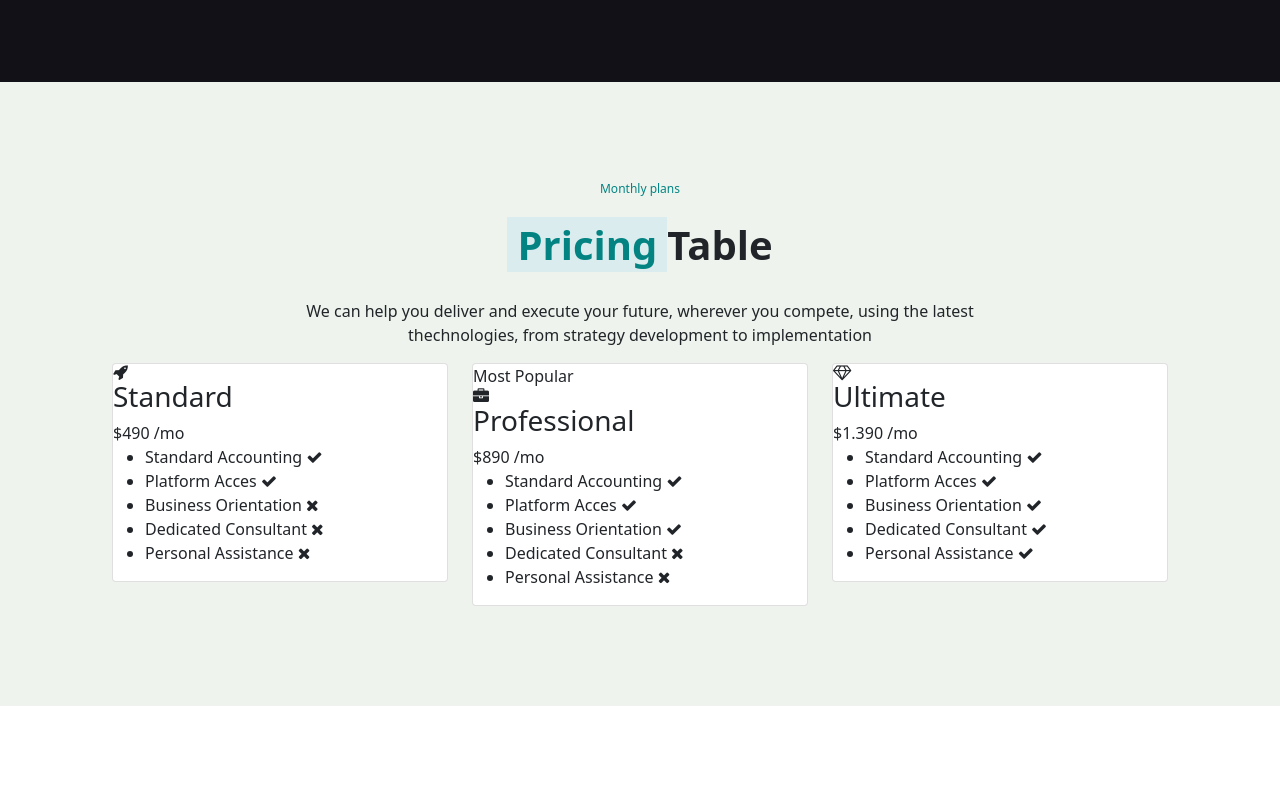
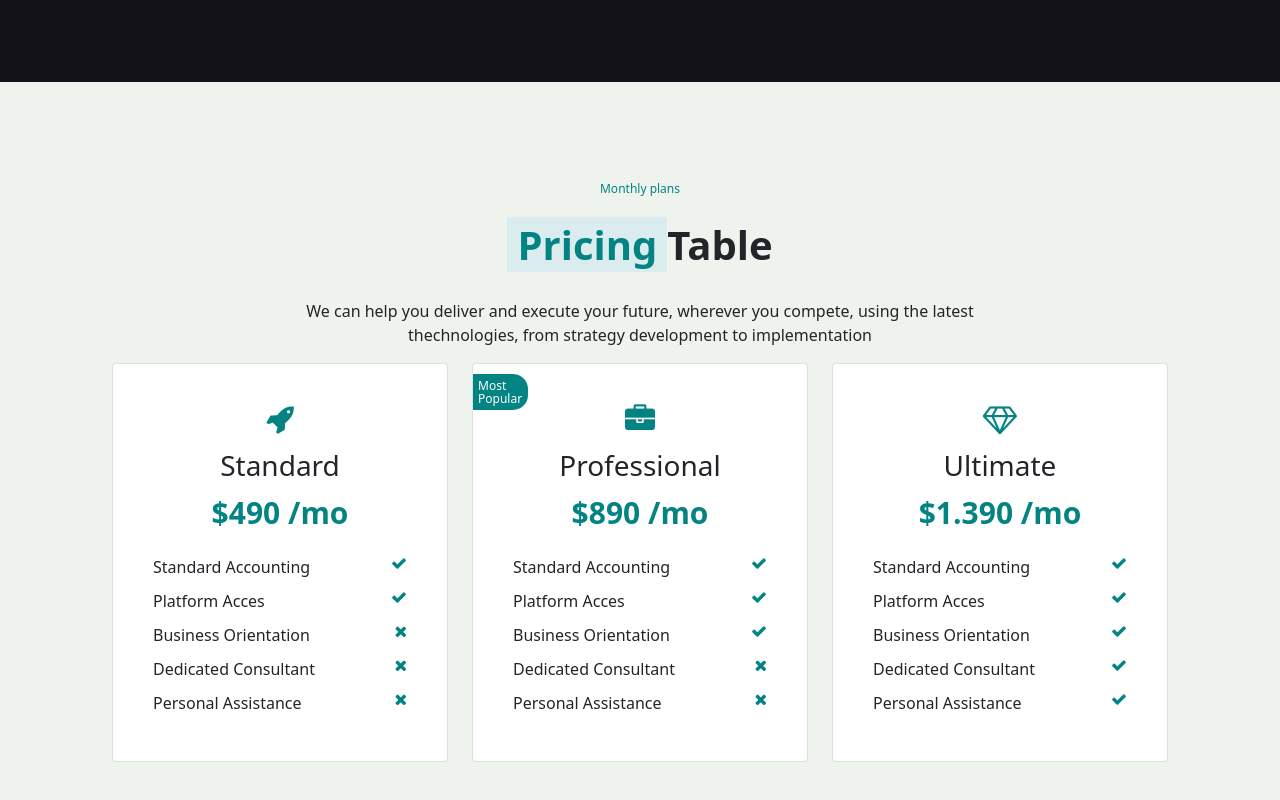
Before and after one commit to FrancescoAndreotti/proj-html-vuejs, a Vue app: page / in a window 1280 px wide. Shown: the part 2673-3473 px from the top of the page. Before the commit the page ends 3379 px from the top, so only its background shows below. Built offline with nearby package versions, Linux system fonts and the light colour scheme.

Commit message:
Finito Pricing component

```diff
--- a/src/components/AboutTheCompany.vue
+++ b/src/components/AboutTheCompany.vue
@@ -94,9 +94,9 @@ export default {
 
   .card {
     padding: 30px;
-    transition: transform 2s;
+    transition: transform 1s;
     &:hover {
-      transform: translateY(-20px);
+      transform: translateY(-10px);
     }
 
     h2 {
--- a/src/components/Pricing.vue
+++ b/src/components/Pricing.vue
@@ -16,14 +16,20 @@
         <div class="row row-cols-3">
           <div class="col" v-for="(card, i) in cards" :key="i">
             <div class="card">
-              <span v-if="card.title === `Professional`">Most Popular</span>
-              <i :class="card.icon"></i>
-              <h3>{{ card.title }}</h3>
-              <span>{{ card.price }}</span>
+              <span v-if="card.title === `Professional`" class="popular"
+                >Most Popular</span
+              >
+              <i :class="card.icon" class="text-center fs"></i>
+              <h3 class="text-center">{{ card.title }}</h3>
+              <span class="price text-center">{{ card.price }}</span>
               <ul>
                 <li v-for="(future, e) in card.futures" :key="e">
-                  {{ future.future }}
-                  <i :class="future.value ? `fa fa-check` : `fa fa-times`"></i>
+                  <div class="d-flex justify-content-between">
+                    {{ future.future }}
+                    <i
+                      :class="future.value ? `fa fa-check` : `fa fa-times`"
+                    ></i>
+                  </div>
                 </li>
               </ul>
             </div>
@@ -142,4 +148,49 @@ h2 {
     padding: 0 10px;
   }
 }
+
+.card {
+  padding: 40px 40px 20px 40px;
+  position: relative;
+  transition: transform 1s;
+  &:hover {
+    transform: translateY(-10px);
+  }
+
+  .popular {
+    position: absolute;
+    left: 0;
+    top: 10px;
+    color: white;
+    background-color: $primary-green;
+    width: 55px;
+    font-size: 12px;
+    border-radius: 0 15px 15px 0;
+    line-height: 13px;
+    padding: 5px;
+  }
+
+  ul {
+    list-style-type: none;
+    padding-left: 0;
+
+    li {
+      margin-bottom: 10px;
+    }
+  }
+
+  .fs {
+    font-size: 30px;
+    margin-bottom: 15px;
+  }
+  .price {
+    color: $primary-green;
+    font-size: 30px;
+    font-weight: bold;
+    margin-bottom: 20px;
+  }
+  i {
+    color: $primary-green;
+  }
+}
 </style>
--- a/src/components/Services.vue
+++ b/src/components/Services.vue
@@ -98,9 +98,9 @@ export default {
     background-color: #19191f;
     padding: 30px;
     border-radius: 10px;
-    transition: transform 2s;
+    transition: transform 1s;
     &:hover {
-      transform: translateY(-20px);
+      transform: translateY(-10px);
     }
 
     i {
```
